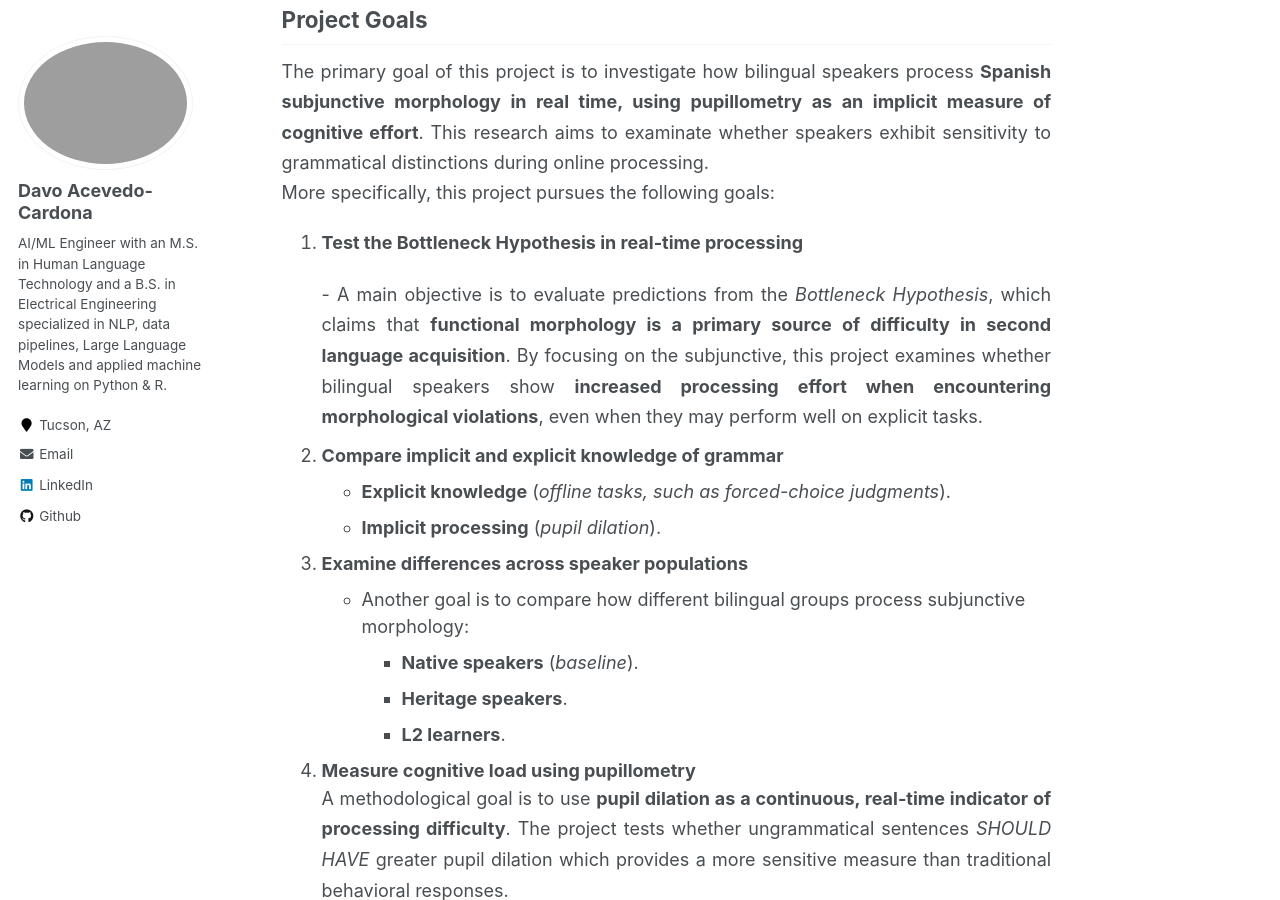
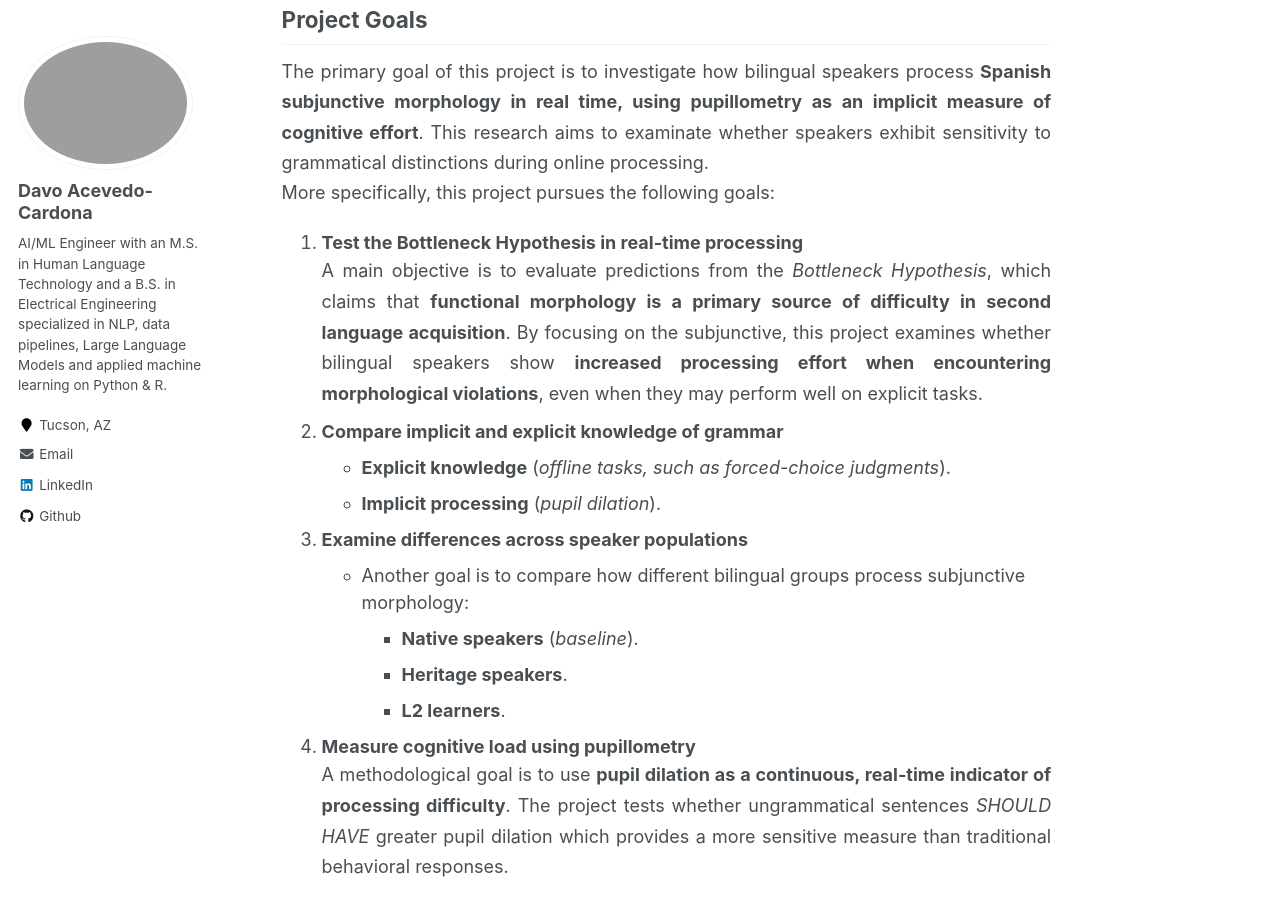
Before and after one commit to lldavoll/lldavoll.github.io, a Jekyll site: the page built from _portfolio/pupilometry.md, in a window 1280 px wide and 900 px high, scrolled down 1104 px. Built offline with Jekyll 4.4.1, drawn with Linux system fonts in a browser that asks for light colours.

```diff
--- a/_portfolio/pupilometry.md
+++ b/_portfolio/pupilometry.md
@@ -25,9 +25,8 @@ The primary goal of this project is to investigate how bilingual speakers proces
 More specifically, this project pursues the following goals:
 
 1. **Test the Bottleneck Hypothesis in real-time processing**
-
    <div style="text-align: justify; line-height: 1.7;">
-     - A main objective is to evaluate predictions from the <em>Bottleneck Hypothesis</em>, which claims that <strong>functional morphology is a primary source of difficulty in second language acquisition</strong>. By focusing on the subjunctive, this project examines whether bilingual speakers show <strong>increased processing effort when encountering morphological violations</strong>, even when they may perform well on explicit tasks.
+      A main objective is to evaluate predictions from the <em>Bottleneck Hypothesis</em>, which claims that <strong>functional morphology is a primary source of difficulty in second language acquisition</strong>. By focusing on the subjunctive, this project examines whether bilingual speakers show <strong>increased processing effort when encountering morphological violations</strong>, even when they may perform well on explicit tasks.
    </div>
 
 2. **Compare implicit and explicit knowledge of grammar**
```
